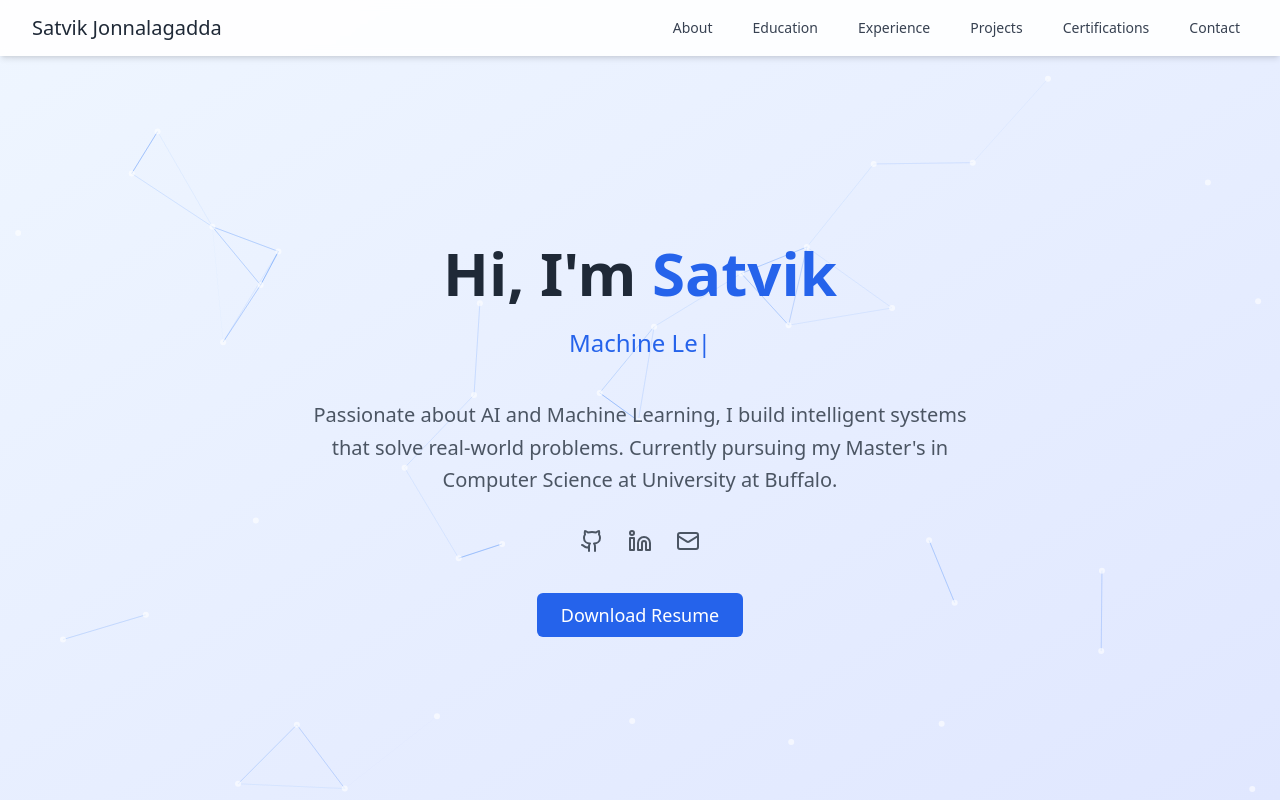
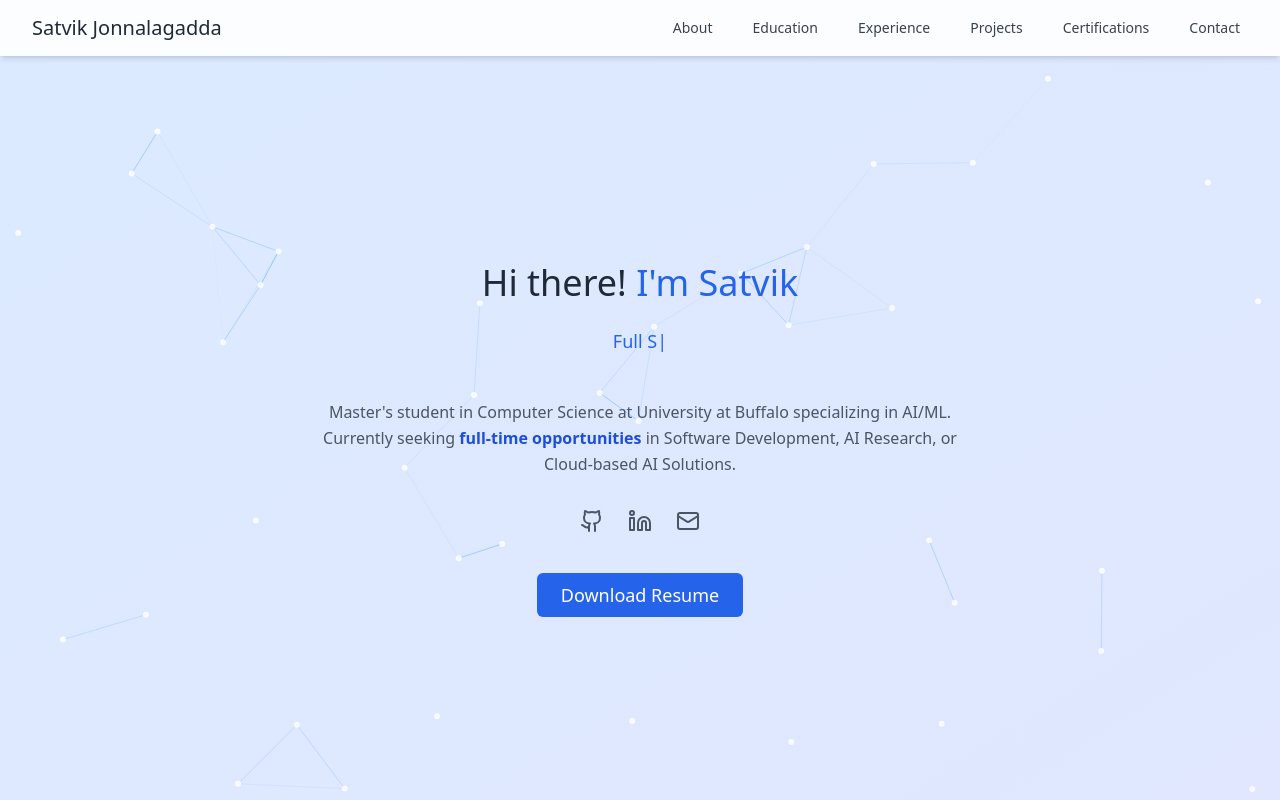
Before and after one commit to satvikjo/profile_ai, a React (Vite) app: page / in a window 1280 px wide. Shown: the top 800 px of the page. Built offline with nearby package versions, Linux system fonts and the light colour scheme.

Commit message:
Update About.tsx

```diff
--- a/src/components/sections/About.tsx
+++ b/src/components/sections/About.tsx
@@ -55,7 +55,7 @@ const About = () => {
   };
 
   return (
-    <div className="min-h-screen relative flex items-center justify-center bg-gradient-to-br from-blue-50 to-indigo-100 px-4 pt-20 overflow-hidden">
+    <div className="min-h-screen relative flex items-center justify-center bg-gradient-to-br from-blue-100 to-indigo-100 px-4 pt-20 overflow-hidden">
       {init && (
         <Particles
           className="absolute inset-0 z-0"
@@ -77,12 +77,12 @@ const About = () => {
               links: {
                 enable: true,
                 distance: 120,
-                color: '#3b82f6',
+                color: '#60a5fa',
                 opacity: 0.4,
                 width: 1
               },
               shape: { type: 'circle' },
-              opacity: { value: 0.6 },
+              opacity: { value: 0.8 },
             }
           }}
         />
@@ -97,21 +97,22 @@ const About = () => {
         >
           <motion.div variants={itemVariants}>
             <motion.h1
-              className="text-5xl md:text-6xl font-bold text-gray-800 leading-tight mb-2"
+              className="text-3xl md:text-4xl font-lg text-gray-800 leading-tight mb-2"
             >
-              Hi, I'm <span className="text-blue-600">Satvik</span>
+              Hi there!  <span className="text-blue-600"> I'm Satvik</span>
             </motion.h1>
           </motion.div>
 
-          <motion.div variants={itemVariants} className="h-12">
-            <div className="text-2xl text-blue-600 font-medium">
+          <motion.div variants={itemVariants} className="h-12 mb-2">
+            <div className="text-lg text-blue-600 font-medium">
               <Typewriter
                 options={{
                   strings: [
+                    'Software Engineer',
+                    'AI/ML Engineer',
+                    'Full Stack Developer',
+                    'Cloud Solutions Architect',
                     'Data Scientist',
-                    'Machine Learning Engineer',
-                    'AI Researcher',
-                    'Deep Learning Specialist'
                   ],
                   autoStart: true,
                   loop: true,
@@ -124,12 +125,13 @@ const About = () => {
             </div>
           </motion.div>
 
-          <motion.div variants={itemVariants}>
+          <motion.div variants={itemVariants} >
             <motion.p
-              className="text-xl text-gray-600 leading-relaxed"
+              className="text-base text-gray-600 leading-relaxed"
             >
-              Passionate about AI and Machine Learning, I build intelligent systems that solve real-world problems.
-              Currently pursuing my Master's in Computer Science at University at Buffalo.
+              Master's student in Computer Science at University at Buffalo specializing in AI/ML.
+              Currently seeking <span className="font-semibold text-blue-700"> full-time opportunities </span>
+              in Software Development, AI Research, or Cloud-based AI Solutions.
             </motion.p>
           </motion.div>
 
```
